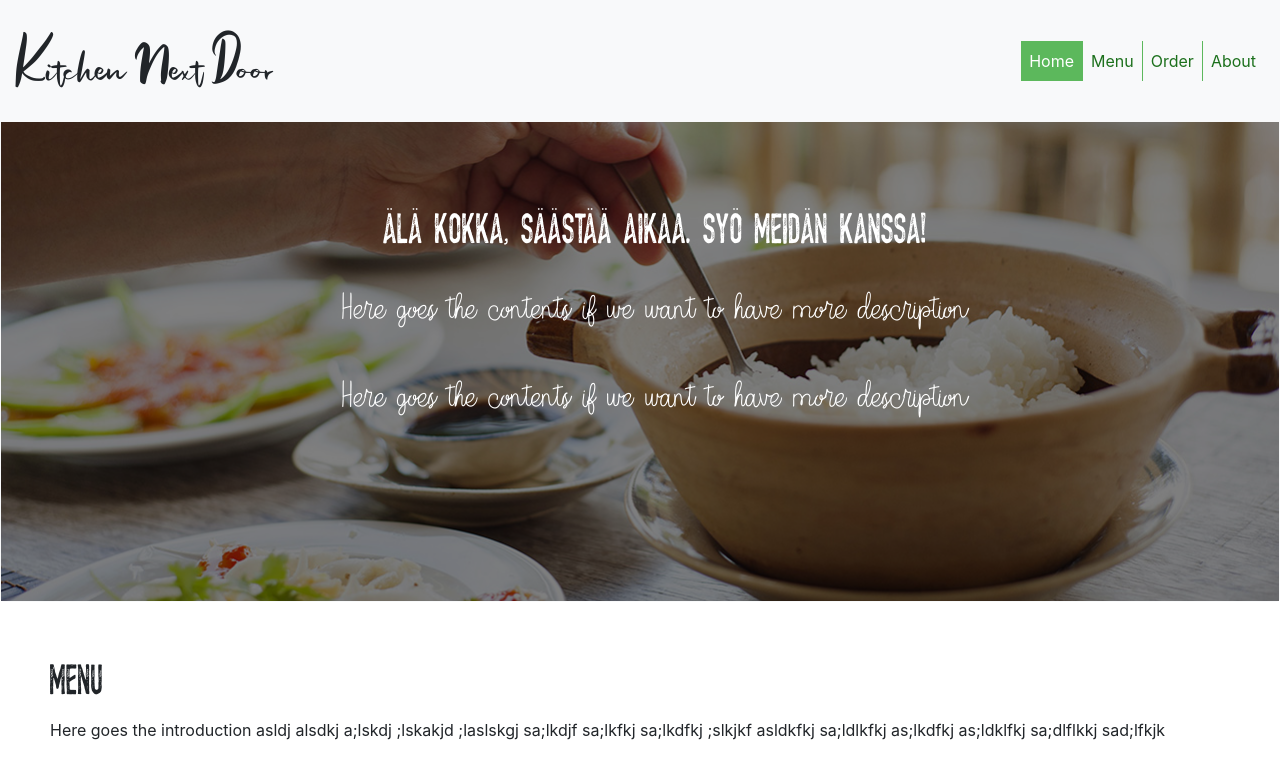
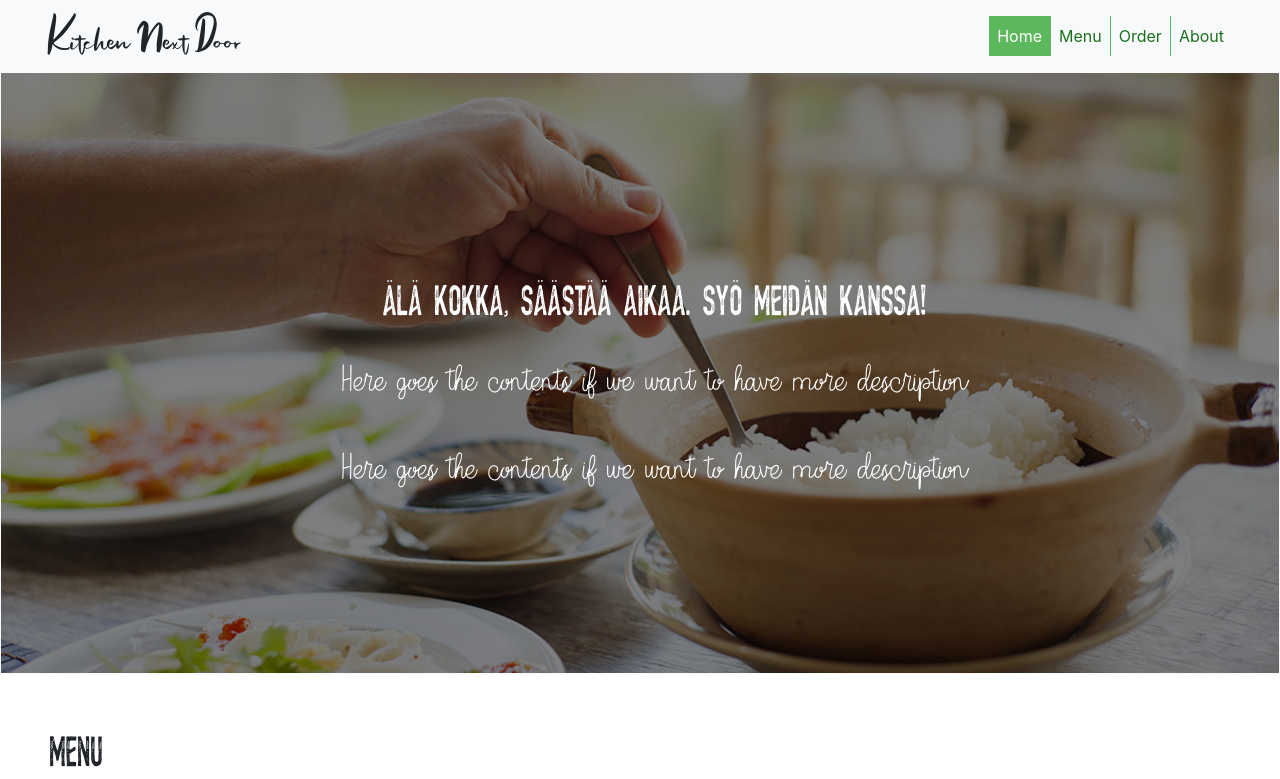
Before and after one commit to devfromfinland/learn-to-code, a plain HTML site: page index.html in a window 1280 px wide. Both pictures are taken after a click on the link "Home". Shown: the top 779 px of the page. Drawn offline with nearby package versions, Linux system fonts and the light colour scheme; some packages are replaced by stand-ins of ours.

Commit message:
Update index.html

```diff
--- a/index.html
+++ b/index.html
@@ -73,10 +73,16 @@
         font-size: 3em;
       }
 
+      .navbar {
+        padding: 0 3rem;
+      }
+
       .navbar-brand {
         font-family: angoliaregular;
-        font-size: 4em;
+        font-size: 3em;
         width: 100%;
+        padding-top: 0;
+        padding-bottom: 0;
       }
 
       .navbar-nav {
@@ -354,7 +360,7 @@
   </head>
 
   <body>
-    <nav class="navbar fixed-top navbar-expand-sm bg-light" id="top-navBar">
+    <nav class="navbar sticky-top navbar-expand-sm bg-light" id="top-navBar">
       <div class="navbar-brand">
         Kitchen Next Door
       </div>
@@ -739,18 +745,31 @@
 
       $(".nav-item").on("click", function(e){
         var scrollAnchor = $(this).attr("href");
-        var scrollPoint = $(scrollAnchor).offset().top - 170;
+        var scrollPoint = $(scrollAnchor).offset().top - 120;
 
         // scrollPoint is correct, but scroll animation doesn't work
         $('body,html').animate({scrollTop: scrollPoint}, 500);
 
+        /* hide the menu after click on small screen
+        var element = document.getElementById('navbarContent');
+        var toggler = document.getElementsByClassName('navbar-toggler');
+
+        setTimeout(() => {
+          element.classList.remove("show");
+          toggler.setAttribute("aria-expanded", "false");
+          toggler.classList.add("collapsed");
+        }, 2000);
+        */
+
         //return false;
       });
 
+      /*
       $('#test').on("click", function() {
-        var scrollPoint = $('#about').offset().top - 150;
+        var scrollPoint = $('#about').offset().top - 130;
         $('body,html').animate({scrollTop: scrollPoint}, 500);
       });
+      */
 
       var selector1 = '#menu_item1';
       var selector2 = '#menu_item2';
@@ -760,7 +779,7 @@
       $(window).scroll(function() {
         var windscroll = $(window).scrollTop();
         var sec1 = $('#home').offset().top;
-        var sec2 = $('#menu').offset().top - 200;
+        var sec2 = $('#menu').offset().top - 120;
         var sec3 = $('#order').offset().top - 200;
         var sec4 = $('#about').offset().top - 500;
 
```
